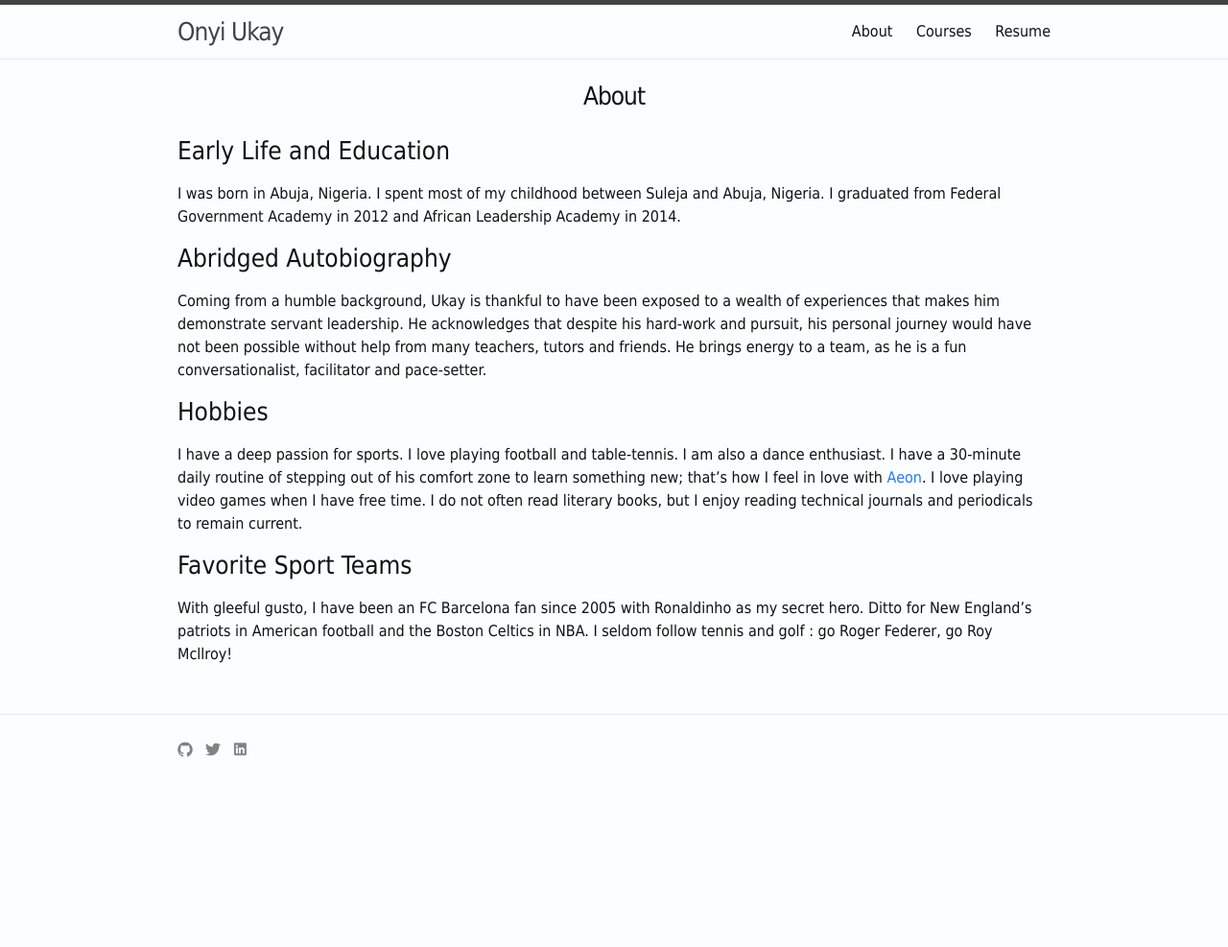
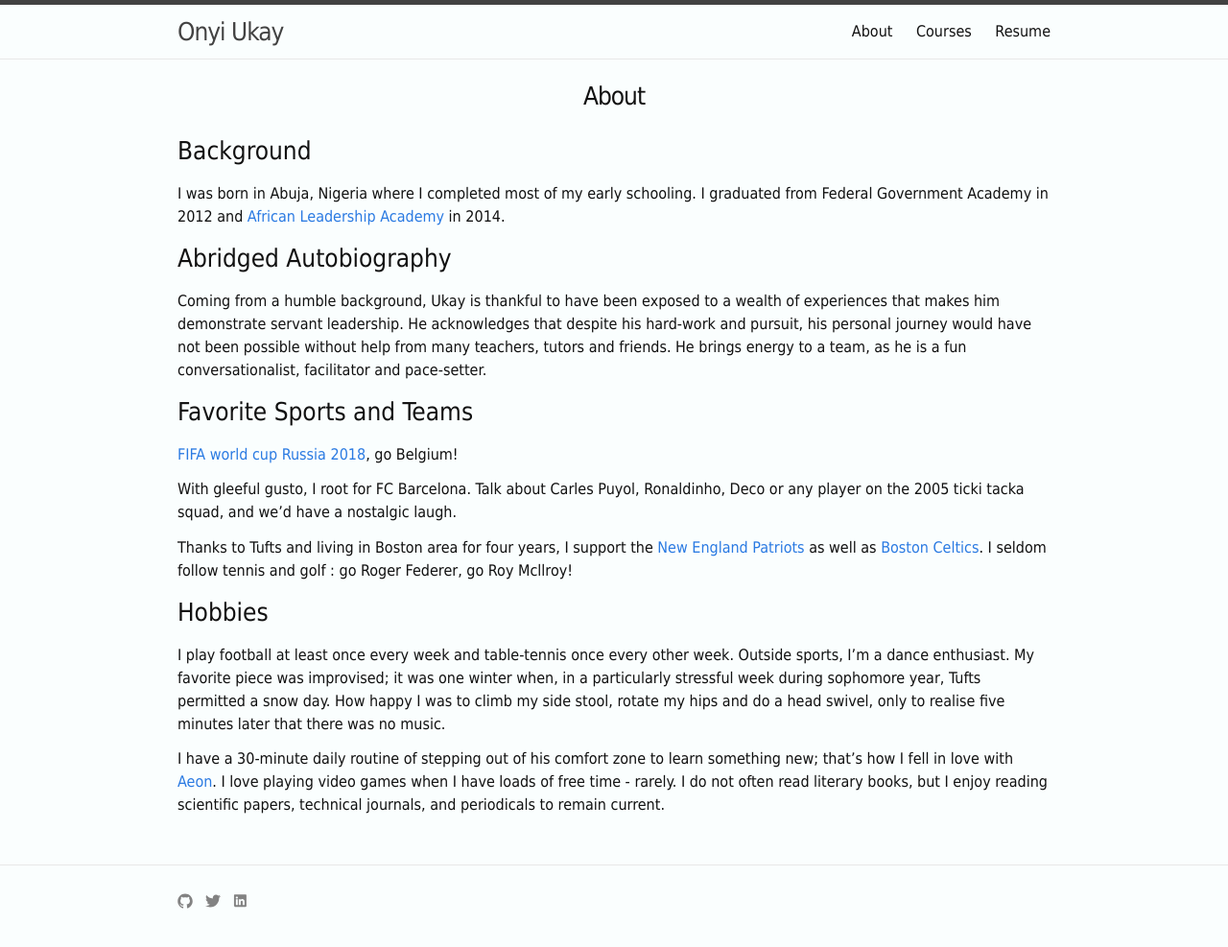
Before and after one commit to oukaire/homepage, a Jekyll site: the page built from about.md, in a window 1280 px wide. Shown: the whole page at 96% size. Built offline with Jekyll 4.4.1, drawn with Linux system fonts in a browser that asks for light colours; before the commit the page ends 900 px from its top, so only the background shows below that.

Commit message:
swagged up my 'About page

```diff
--- a/about.md
+++ b/about.md
@@ -4,14 +4,20 @@
 permalink: /about/
 ---
 
-### Early Life and Education
-I was born in Abuja, Nigeria. I spent most of my childhood between Suleja and Abuja, Nigeria. I graduated from Federal Government Academy in 2012 and African Leadership Academy in 2014.
+### Background
+I was born in Abuja, Nigeria where I completed most of my early schooling. I graduated from Federal Government Academy in 2012 and [African Leadership Academy](http://www.africanleadershipacademy.org/) in 2014.
 
 ### Abridged Autobiography
 Coming from a humble background, Ukay is thankful to have been exposed to a wealth of experiences that makes him demonstrate servant leadership. He acknowledges that despite his hard-work and pursuit, his personal journey would have not been possible without help from many teachers, tutors and friends. He brings energy to a team, as he is a fun conversationalist, facilitator and pace-setter.
 
+### Favorite Sports and Teams
+[FIFA world cup Russia 2018](https://www.fifa.com/worldcup/), go Belgium!
+
+With gleeful gusto, I root for FC Barcelona. Talk about Carles Puyol, Ronaldinho, Deco or any player on the 2005 ticki tacka squad, and we'd have a nostalgic laugh.
+
+Thanks to Tufts and living in Boston area for four years, I support the [New England Patriots](https://www.patriots.com) as well as [Boston Celtics](https://www.nba.com/celtics/). I seldom follow tennis and golf : go Roger Federer, go Roy Mcllroy!
+
 ### Hobbies
-I have a deep passion for sports.  I love playing football and table-tennis. I am also a dance enthusiast. I have a 30-minute daily routine of stepping out of his comfort zone to learn something new; that's how I feel in love with [Aeon](https://aeon.co). I love playing video games when I have free time. I do not often read literary books, but I enjoy reading technical journals and periodicals to remain current.
+I play football at least once every week and table-tennis once every other week. Outside sports, I'm a dance enthusiast. My favorite piece was improvised; it was one winter when, in a particularly stressful week during sophomore year, Tufts permitted a snow day. How happy I was to climb my side stool, rotate my hips and do a head swivel, only to realise five minutes later that there was no music.
 
-### Favorite Sport Teams
-With gleeful gusto, I have been an FC Barcelona fan since 2005 with Ronaldinho as my secret hero.  Ditto for New England's patriots in American football and the Boston Celtics in NBA. I seldom follow tennis and golf : go Roger Federer, go Roy Mcllroy!
+I have a 30-minute daily routine of stepping out of his comfort zone to learn something new; that's how I fell in love with [Aeon](https://aeon.co). I love playing video games when I have loads of free time - rarely. I do not often read literary books, but I enjoy reading scientific papers, technical journals, and periodicals to remain current.
--- a/index.html
+++ b/index.html
@@ -4,7 +4,7 @@
 
 <div class="home">
   <h1 class="page-heading"></h1>
-  <h6>Last Updated on June 3, 2018</h6>
+  <h6>Last Updated on June 21, 2018</h6>
   <img src="pics/grd2.png" alt="PHOTO-OF-UKAY" />
 
   <table style="width:55%">
```
Also changed, not shown: 3 other files.
